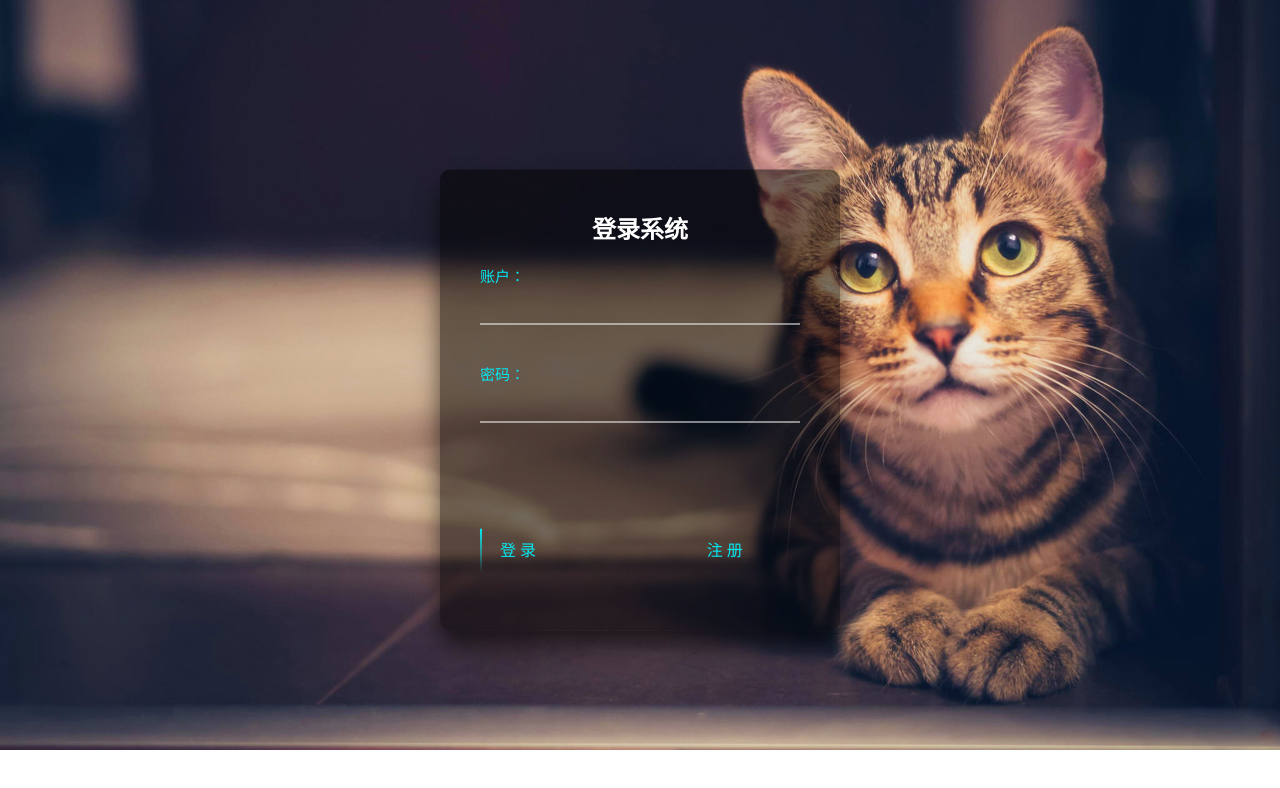
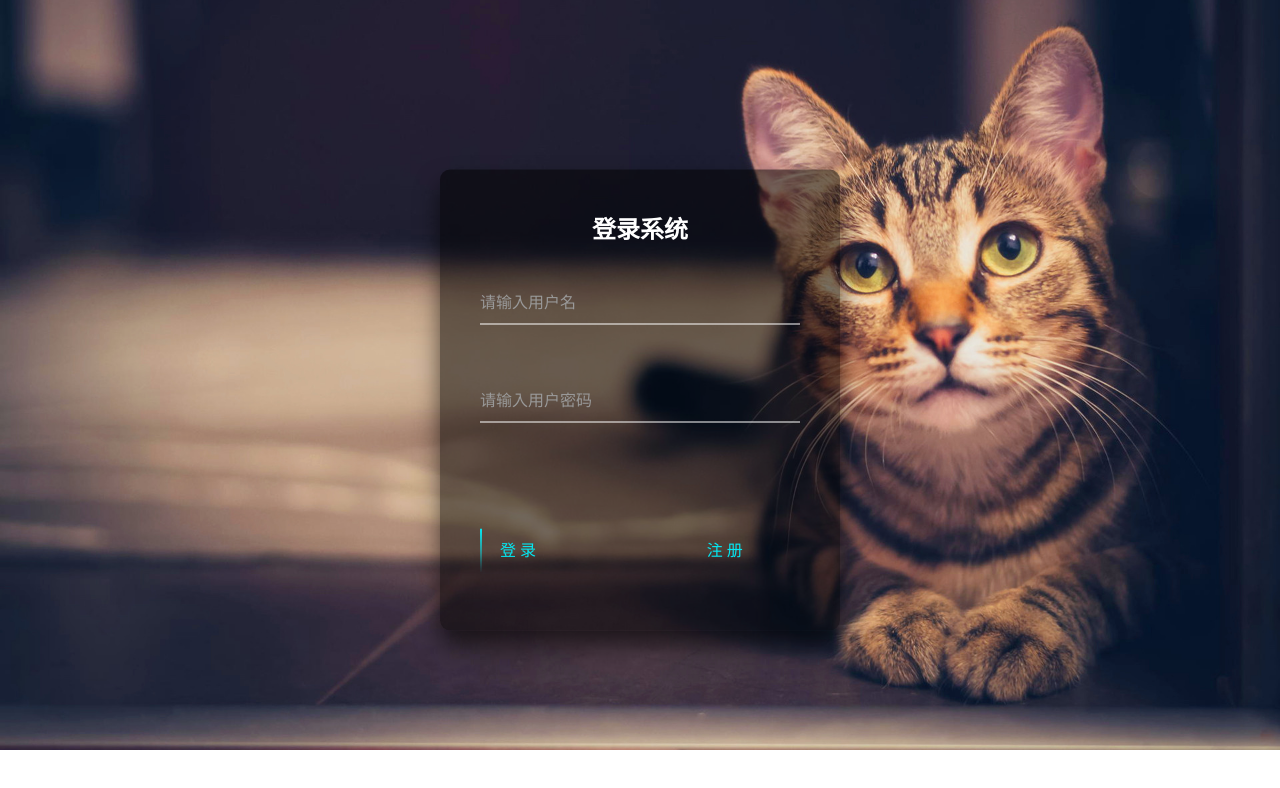
Before and after one commit to ZhongYu7/Deathone, a Vue app: page /#/ in a window 1280 px wide. Shown: the top 788 px of the page. Built offline with nearby package versions, Linux system fonts and the light colour scheme.

Commit message:
完成登录页面的校验
完成登录页面的校验、跳转、关闭any类型的警告。

```diff
--- a/package.json
+++ b/package.json
@@ -8,6 +8,7 @@
     "lint": "vue-cli-service lint"
   },
   "dependencies": {
+    "@element-plus/icons-vue": "^2.0.10",
     "axios": "^1.1.3",
     "core-js": "^3.8.3",
     "element-plus": "^2.2.18",
@@ -44,7 +45,9 @@
     "parserOptions": {
       "ecmaVersion": 2020
     },
-    "rules": {}
+    "rules": {
+      "@typescript-eslint/no-explicit-any":"off"
+    }
   },
   "browserslist": [
     "> 1%",
--- a/src/main.ts
+++ b/src/main.ts
@@ -4,5 +4,10 @@ import router from './router'
 import store from './store'
 import ElementPlus from 'element-plus'
 import 'element-plus/dist/index.css'
+import * as ElementPlusIconsVue from '@element-plus/icons-vue'
 
-createApp(App).use(store).use(router).use(ElementPlus, { size: 'small', zIndex: 3000 }).mount('#app')
+const app = createApp(App)
+app.use(store).use(router).use(ElementPlus, { size: 'small', zIndex: 3000 }).mount('#app')
+for (const [key, component] of Object.entries(ElementPlusIconsVue)) {
+    app.component(key, component)
+  }
--- a/src/router/index.ts
+++ b/src/router/index.ts
@@ -1,6 +1,7 @@
 import {createRouter,createWebHashHistory} from "vue-router";
 import Login from "../views/login/HomeLogin.vue";
 import About from '../views/AboutView.vue';
+import Register from "../views/register/HomeRegister.vue";
 
 // 1. 定义路由组件.
 // 也可以从其他文件导入
@@ -14,6 +15,10 @@ const routes = [
   {
     path: '/',
     component: Login
+  },
+  {
+    path: '/register',
+    component: Register
   },
   {
     path: '/about',
--- a/src/views/AboutView.vue
+++ b/src/views/AboutView.vue
@@ -57,64 +57,9 @@
 </template>
 
 <script lang="ts">
-import { ref, computed } from 'vue'
-import { ElMessage, ElMessageBox } from 'element-plus'
-
 export default {
   setup () {
-    let status = ''
-    const formLabelWidth = ref('120px')
-
-    // 获取用户列表
-    const tableData = ref([])
-
-
-    const form = ref({
-      username: '',
-      password: ''
-    })
-
-    const dialogFormVisible = ref(false)
-
-    // 提交用户信息
-    async function confirmUser () {
-      // 验证信息是否齐全
-      if (!(form.value.username && form.value.password)) {
-        ElMessage.error('表单信息不全')
-        return
-      }
-      switch (status) {
-        case 'create':
-
-          break
-        case 'edit':
-
-          break
-      }
-    }
-
-    // 添加用户
-    async function handleCreate () {
-      form.value = {
-        username: '',
-        password: ''
-      }
-      dialogFormVisible.value = true
-      status = 'create'
-    }}}
-    // 添加用户信息
-
-    // 编辑用户
-
-    // 修改用户信息
-
-    // 删除用户
-
-    // 删除用户信息
-
-    // 搜索用户
-
-    // 分页相关
-
-    // 超过一页就隐藏分页插件
+    console.log("sadas")
+  }
+}
 </script>
--- a/src/views/login/HomeLogin.vue
+++ b/src/views/login/HomeLogin.vue
@@ -2,17 +2,23 @@
   <div>
     <div class="login-box">
       <h2>登录系统</h2>
-      <el-form :model="loginfrom" :rules="rules" ref="ruleFormRef">
-        <el-form-item>
+      <el-form :model="loginform" :rules="rules" ref="ruleFormRef">
+        <el-form-item prop="username">
           <div class="user-box">
-            <input type="text" :v-model="loginfrom.username" />
-            <label>账户：</label>
+            <input
+              type="username"
+              v-model="loginform.username"
+              placeholder="请输入用户名"
+            />
           </div>
         </el-form-item>
-        <el-form-item>
+        <el-form-item prop="password">
           <div class="user-box">
-            <input type="password" v-model="loginfrom.password" />
-            <label>密码：</label>
+            <input
+              type="password"
+              v-model="loginform.password"
+              placeholder="请输入用户密码"
+            />
           </div>
         </el-form-item>
         &nbsp;&nbsp;&nbsp;&nbsp;&nbsp;&nbsp;&nbsp;&nbsp;&nbsp;&nbsp;&nbsp;&nbsp;
@@ -34,34 +40,90 @@
   </div>
 </template>
 <script lang="ts" setup>
-import { reactive, ref } from "vue";
+import { reactive, ref,onBeforeMount,onBeforeUnmount } from "vue";
 import type { FormInstance, FormRules } from "element-plus";
+import { useRouter } from 'vue-router';
+
+const router = useRouter();
 const ruleFormRef = ref<FormInstance>();
 //from动态绑定值
-const loginfrom = reactive({
+const loginform = reactive({
   username: "",
   password: "",
 });
+//生命周期函数
+//将body-bg样式转换为登录页的body样式，以免直接定义body导致全局背景。后期加入导航守卫可以简化
+//DOM即将挂载
+onBeforeMount(()=>{
+  document.getElementsByTagName('body')[0].className = 'body-bg';
+})
+//DOM即将销毁
+onBeforeUnmount(()=>{
+  document.getElementsByTagName('body')[0].className = '';
+})
+//校验用户名
+var namereg = /^[a-zA-Z0-9_-]{4,16}$/;
+const validateusername = (rule: any, value: any, callback: any) => {
+  if (!namereg.test(value)) {
+    callback(new Error("用户名应是4到16位字母，数字，下划线，减号！"));
+  } else if (value !== "admin") {
+    callback(new Error("用户名不正确"));
+  } else {
+    callback();
+  }
+};
+//校验密码
+var passreg = /(?!^(\d+|[a-zA-Z]+|[~!@#$%^&*?]+)$)^[\w~!@#$%^&*?]{6,12}$/;
+const validatepassword = (rule: any, value: any, callback: any) => {
+  if (!passreg.test(value)) {
+    callback(new Error("密码应包含6-12位数字、字母或字符中的两类！"));
+  } else if (value !== "123456a@") {
+    callback(new Error("密码不正确！"));
+  } else {
+    callback();
+  }
+};
 //from表单校验规则
-const rules = reactive<FormRules>({});
+const rules = reactive<FormRules>({
+  username: [
+    {
+      required: true, //是否必填
+      message: "请输入用户名", //规则提示
+      trigger: "blur", //何事件触发
+    },
+    { validator: validateusername, trigger: "blur" },
+  ],
+  password: [
+    {
+      required: true,
+      message: "请输入密码",
+      trigger: "blur",
+    },
+    { validator: validatepassword, trigger: "blur" },
+  ],
+});
+//登录点击事件
 const handleSubmit = async (formEl: FormInstance | undefined) => {
   if (!formEl) return;
   formEl.validate((valid) => {
     if (valid) {
       console.log("submit!");
+      router.push('/about');
     } else {
       console.log("error submit!");
       return false;
     }
   });
 };
+//注册点击事件
 const signUp = () => {
-  console.log(loginfrom);
+  console.log(loginform);
+  router.push('/register');
 };
 </script>
 
 <style>
-body {
+.body-bg {
   background-image: url(../../assets/loginbackground.jpg);
   background-repeat: no-repeat;
   background-size: 100%;
@@ -228,4 +290,25 @@ body {
     bottom: 100%;
   }
 }
+
+::-webkit-input-placeholder {
+  /*Webkit browsers*/
+  color: #999;
+  font-size: 16px;
+}
+:-moz-placeholder {
+  /*Mozilla Firefox 4 to 8*/
+  color: #999;
+  font-size: 16px;
+}
+::moz-placeholder {
+  /*Mozilla Firefox 19+*/
+  color: #999;
+  font-size: 16px;
+}
+:-ms-input-placeholder {
+  /*Internet Explorer 10+*/
+  color: #999;
+  font-size: 16px;
+}
 </style>
--- /dev/null
+++ b/src/views/register/HomeRegister.vue
@@ -0,0 +1,11 @@
+<template>
+  <label>注册功能待出</label>
+</template>
+
+<script lang="ts" setup>
+
+</script>
+
+<style>
+
+</style>
```
Also changed, not shown: 1 other file (tests, documents, lock files or other folders).
